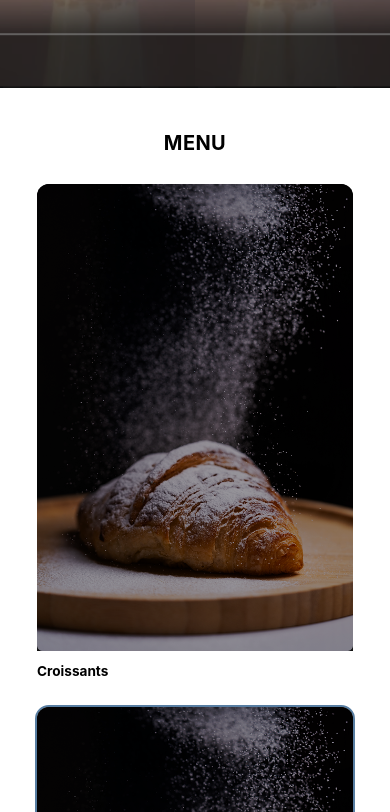
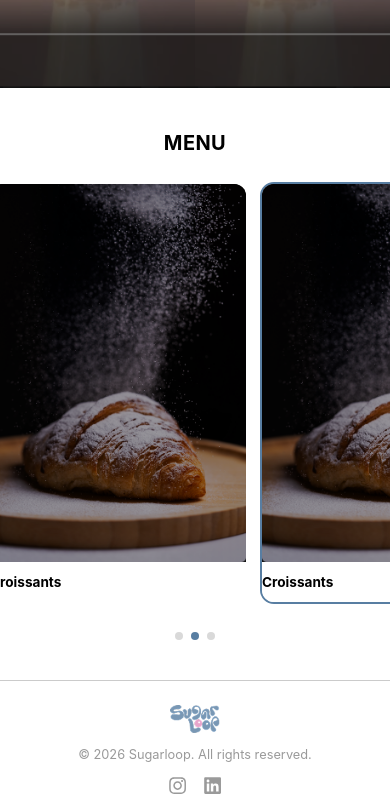
Before and after one commit to bilal499-droid1/sugarloop-frontend, a React (Vite) app: page / in a window 390 px wide. Shown: the part 2253-3065 px from the top of the page. Built offline with nearby package versions, Linux system fonts and the light colour scheme; a web font is replaced by a local one.

Commit message:
Make mobile menu carousel horizontally scrollable, centered on card 2

```diff
--- a/src/components/home/MenuCarousel.jsx
+++ b/src/components/home/MenuCarousel.jsx
@@ -1,4 +1,4 @@
-import { useState } from 'react'
+import { useEffect, useRef, useState } from 'react'
 import croissantImg from '../../assets/Rectangle 1025.png'
 
 const ITEMS = [
@@ -9,6 +9,26 @@ const ITEMS = [
 
 export default function MenuCarousel() {
   const [activeIndex, setActiveIndex] = useState(1) // center card highlighted, matches Figma sample
+  const trackRef = useRef(null)
+
+  // Horizontal-only centering: avoids scrollIntoView, which would also move the page vertically
+  const centerCard = (i, behavior) => {
+    const track = trackRef.current
+    const card = track?.children[i]
+    if (!track || !card || track.scrollWidth <= track.clientWidth) return
+    track.scrollTo({ left: card.offsetLeft - (track.clientWidth - card.clientWidth) / 2, behavior })
+  }
+
+  // Start on the highlighted (second) card in the mobile scroller
+  useEffect(() => {
+    centerCard(activeIndex, 'auto')
+    // eslint-disable-next-line react-hooks/exhaustive-deps
+  }, [])
+
+  const selectItem = (i) => {
+    setActiveIndex(i)
+    centerCard(i, 'smooth')
+  }
 
   return (
     <section
@@ -19,14 +39,17 @@ export default function MenuCarousel() {
         MENU
       </h2>
 
-      <div className="grid grid-cols-3 max-[720px]:grid-cols-1 gap-[clamp(0.75rem,2vw,1.5rem)] max-w-[1100px] max-[720px]:max-w-[320px] mx-auto">
+      <div
+        ref={trackRef}
+        className="grid grid-cols-3 gap-[clamp(0.75rem,2vw,1.5rem)] max-w-[1100px] mx-auto max-[720px]:flex max-[720px]:max-w-none max-[720px]:overflow-x-auto max-[720px]:snap-x max-[720px]:snap-mandatory max-[720px]:-mx-[clamp(1.5rem,5vw,4rem)] max-[720px]:px-[clamp(1.5rem,5vw,4rem)] max-[720px]:pb-2 max-[720px]:[scrollbar-width:none] max-[720px]:[&::-webkit-scrollbar]:hidden"
+      >
         {ITEMS.map((item, i) => (
           <button
             key={i}
-            className={`bg-none border-2 rounded-[14px] p-0 cursor-pointer overflow-hidden flex flex-col font-display transition-transform duration-300 ease-out hover:scale-105 ${
+            className={`bg-none border-2 rounded-[14px] p-0 cursor-pointer overflow-hidden flex flex-col font-display transition-transform duration-300 ease-out hover:scale-105 max-[720px]:flex-none max-[720px]:w-[68vw] max-[720px]:max-w-[260px] max-[720px]:snap-center ${
               i === activeIndex ? 'border-accent' : 'border-transparent'
             }`}
-            onClick={() => setActiveIndex(i)}
+            onClick={() => selectItem(i)}
             type="button"
           >
             <img
@@ -48,7 +71,7 @@ export default function MenuCarousel() {
             className={`w-2 h-2 rounded-full border-none cursor-pointer p-0 ${
               i === activeIndex ? 'bg-accent' : 'bg-[#d9d9d9]'
             }`}
-            onClick={() => setActiveIndex(i)}
+            onClick={() => selectItem(i)}
             aria-label={`Show item ${i + 1}`}
             aria-selected={i === activeIndex}
             role="tab"
```
